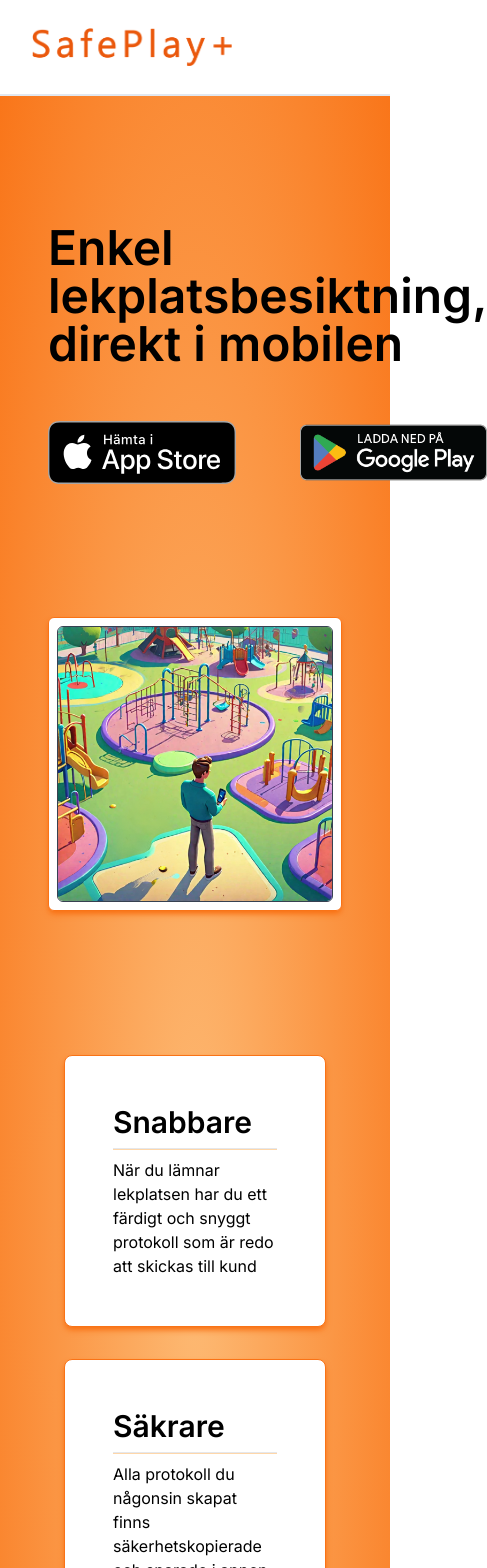
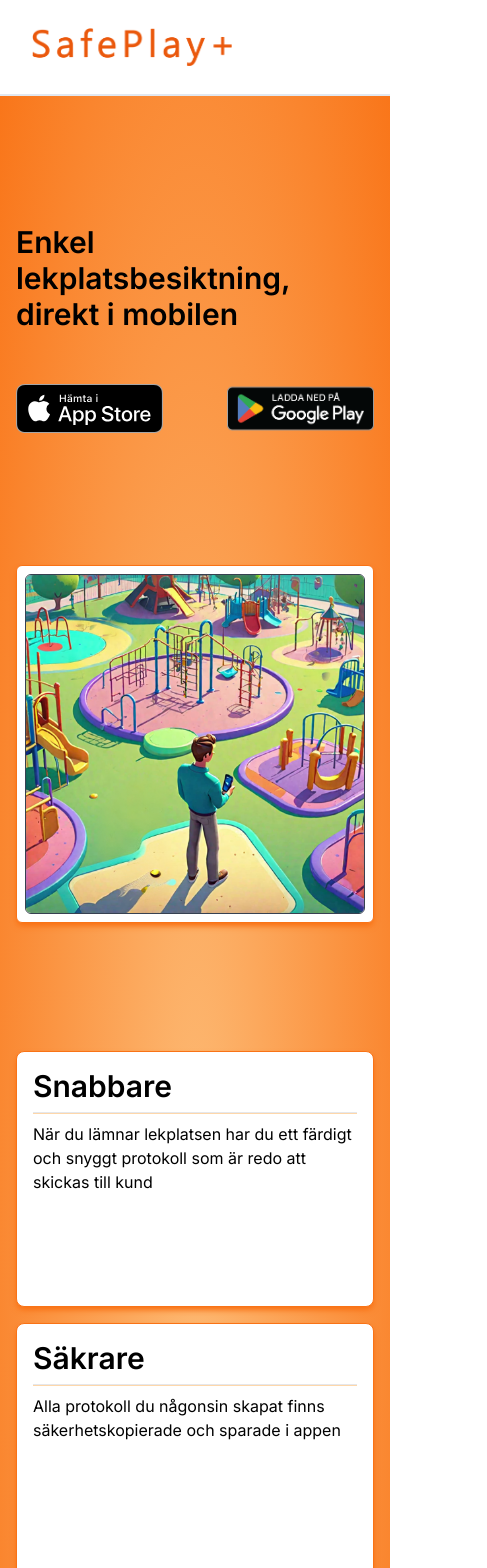
Before and after one commit to osru-knightec/safeplayse, a Next.js app: page / in a window 390 px wide. Shown: the top 1568 px of the page, 487 px wide, since content can reach past the window. Built offline with nearby package versions, Linux system fonts and the light colour scheme.

Commit message:
Screen size responsiveness

```diff
--- a/src/app/globals.css
+++ b/src/app/globals.css
@@ -13,5 +13,5 @@ body {
 }
 
 .key-box {
-  @apply p-12 m-4 bg-white rounded-lg w-96 flex-wrap shadow-orange-500 shadow-md border border-orange-500;
+  @apply p-12 max-md:p-4 h-64 bg-white rounded-lg w-full max-w-md flex-wrap shadow-orange-500 shadow-md border border-orange-500;
 }
--- a/src/app/layout.tsx
+++ b/src/app/layout.tsx
@@ -7,6 +7,7 @@ export const runtime = "edge";
 const inter = Inter({ subsets: ["latin"] });
 
 export const metadata: Metadata = {
+  metadataBase: new URL("https://safeplay.se"),
   title: "SafePlay+ - Enkel lekplatsbesiktning, direkt i mobilen",
   description:
     "SafePlay+ är den ultimata appen för att digitalisera och effektivisera lekplatsbesiktningar. Byt ut papper och penna mot en smidig digital lösning och skapa professionella protokoll på nolltid. Prova nu och upptäck hur enkelt det är att säkerställa lekplatsers trygghet och säkerhet! Helt gratis!",
@@ -24,20 +25,7 @@ export const metadata: Metadata = {
   },
   applicationName: "SafePlay+",
   openGraph: {
-    type: "website",
-    locale: "sv_SE",
-    title: "SafePlay+",
-    url: "https://safeplay.se",
-    description:
-      "SafePlay+ är den ultimata appen för att digitalisera och effektivisera lekplatsbesiktningar. Byt ut papper och penna mot en smidig digital lösning och skapa professionella protokoll på nolltid. Prova nu och upptäck hur enkelt det är att säkerställa lekplatsers trygghet och säkerhet! Helt gratis!",
-    images: [
-      {
-        url: "https://safeplay.se/splash.png",
-        width: 1200,
-        height: 630,
-        alt: "SafePlay+ - Enkel lekplatsbesiktning, direkt i mobilen",
-      },
-    ],
+    images: "/splash.png",
   },
   robots: "index,nofollow",
 };
--- a/src/app/page.tsx
+++ b/src/app/page.tsx
@@ -7,10 +7,10 @@ export default function Home() {
       <header className="w-full h-24 flex items-center flex-row px-8 border-b-2 border-b-slate-200 bg-white">
         <Image src="/splash.png" alt="SafePlay+" width={200} height={24} />
       </header>
-      <div className="pb-32 px-12">
+      <div className="pb-32 px-12 max-md:px-4">
         <section className="flex flex-row justify-around items-center flex-wrap gap-32 mt-32">
           <div>
-            <h1 className="text-5xl font-semibold">
+            <h1 className="text-5xl font-semibold max-md:text-3xl">
               Enkel lekplatsbesiktning,
               <br />
               direkt i mobilen
@@ -34,7 +34,7 @@ export default function Home() {
             />
           </div>
         </section>
-        <section className="flex flex-row justify-around items-center flex-wrap mt-32">
+        <section className="flex flex-row justify-around items-center flex-wrap mt-32 gap-4">
           <div className="key-box">
             <h2 className="text-3xl font-semibold">Snabbare</h2>
             <hr className="h-[2px] bg-orange-200 my-2" />
@@ -51,7 +51,7 @@ export default function Home() {
             <p>Genom att lägga in ditt företags branding ser dina protokoll snygga, stilrena och proffsiga ut</p>
           </div>
         </section>
-        <section className="mx-auto w-1/2 bg-white rounded-md p-4 mt-40">
+        <section className="key-box mx-auto w-full max-w-md bg-white rounded-md p-4 mt-40">
           <h2 className="text-3xl font-semibold pb-4">Kontakt</h2>
           <p>
             Om du har frågor eller funderingar är du varmt välkommen att kontakta oss på{" "}
```
